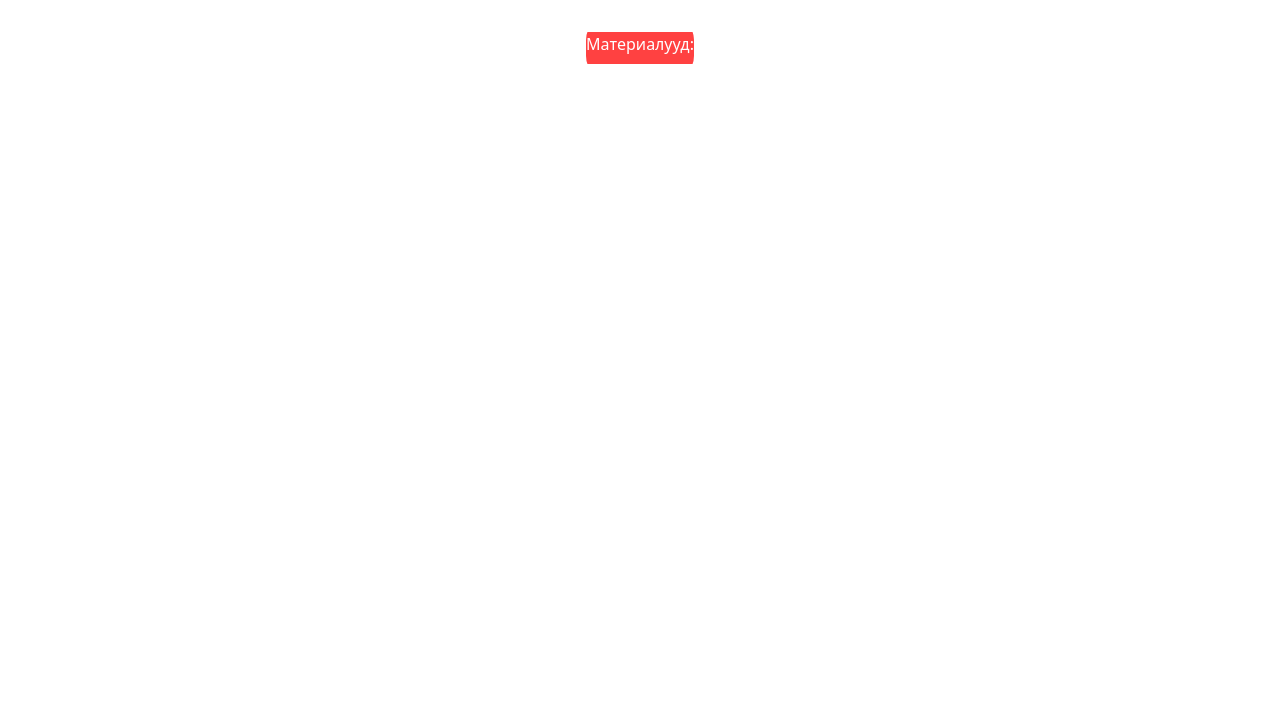
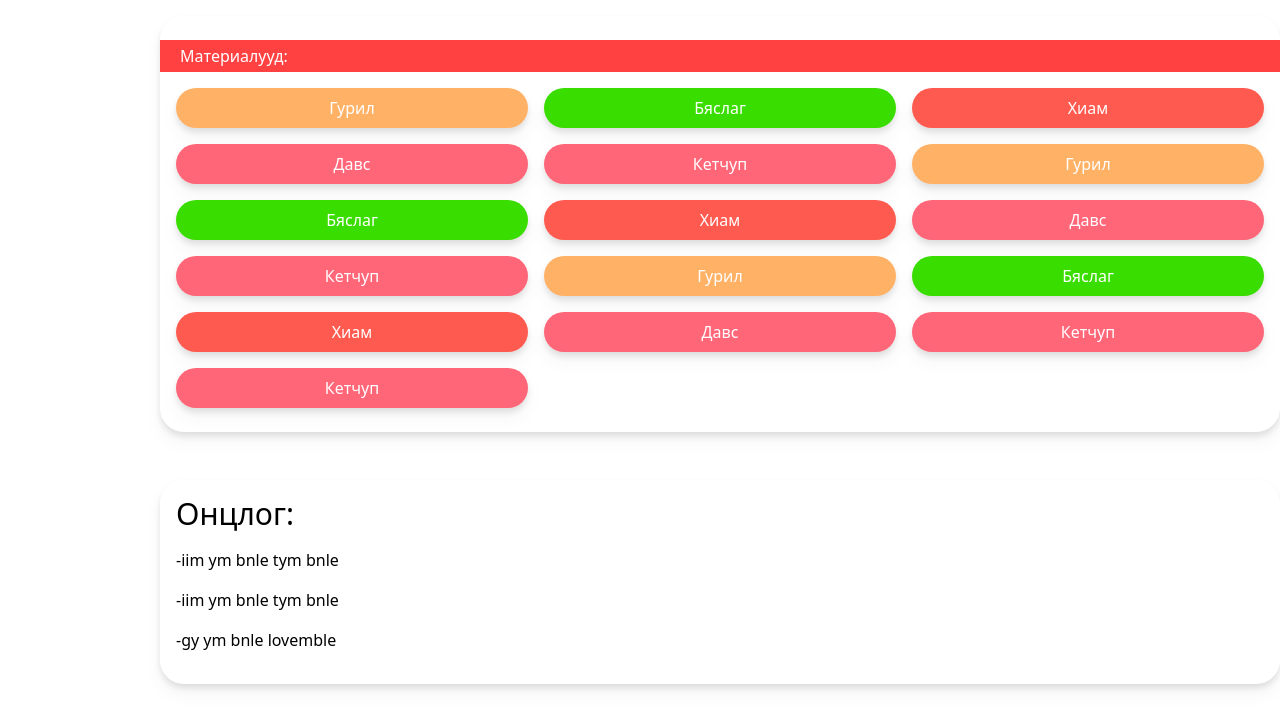
Before and after one commit to jusstuguldur/yammi-frontend, a Next.js app: page /components/food_detail/materials in a window 1280 px wide. Shown: the top 728 px of the page. Built offline with nearby package versions, Linux system fonts and the light colour scheme.

Commit message:
details 2nd

```diff
--- a/src/pages/components/food_detail/materials.js
+++ b/src/pages/components/food_detail/materials.js
@@ -1,9 +1,57 @@
+const materials = [
+  { name: "Гурил", color: "#FFB266" },
+  { name: "Бяслаг", color: "#39dd00" },
+  { name: "Хиам", color: "#FF5A50" },
+  { name: "Давс", color: "#FF6678" },
+  { name: "Кетчуп", color: "#FF6678" },
+  { name: "Гурил", color: "#FFB266" },
+  { name: "Бяслаг", color: "#39dd00" },
+  { name: "Хиам", color: "#FF5A50" },
+  { name: "Давс", color: "#FF6678" },
+  { name: "Кетчуп", color: "#FF6678" },
+  { name: "Гурил", color: "#FFB266" },
+  { name: "Бяслаг", color: "#39dd00" },
+  { name: "Хиам", color: "#FF5A50" },
+  { name: "Давс", color: "#FF6678" },
+  { name: "Кетчуп", color: "#FF6678" },
+  { name: "Кетчуп", color: "#FF6678" },
+];
+
+const benefits = [
+  {
+    desc: "iim ym bnle tym bnle",
+  },
+  {
+    desc: "iim ym bnle tym bnle",
+  },
+  {
+    desc: "gy ym bnle lovemble",
+  },
+];
+
 export default function Materials() {
   return (
-    <div className="w-full py-4 z-50 flex justify-center">
-      <div className="bg-white py-4 rounded-3xl overflow-hidden">
-        <div className="h-8 w-full text-white bg-primary">Материалууд: </div>
-        <div className="w-full px-4"></div>
+    <div className="w-full py-4 justify-center">
+      <div className="bg-white py-6 rounded-3xl overflow-hidden drop-shadow-lg ml-40">
+        <div className="h-8 w-full text-white bg-primary px-5 flex items-center">
+          Материалууд:
+        </div>
+        <div className="w-full px-4 grid grid-cols-3 gap-4 mt-4">
+          {materials.map((row, i) => (
+            <div
+              className="w-full py-2 text-white rounded-3xl flex justify-center px-4  drop-shadow-lg"
+              style={{ backgroundColor: row.color }}
+            >
+              {row.name}
+            </div>
+          ))}
+        </div>
+      </div>
+      <div className="p-4 bg-white drop-shadow-lg ml-40 mt-12 rounded-3xl">
+        <div className="text-3xl mb-4">Онцлог:</div>
+        {benefits.map((ben, i) => (
+          <div className="mb-4">-{ben.desc}</div>
+        ))}
       </div>
     </div>
   );
--- a/src/pages/components/food_detail/steps.js
+++ b/src/pages/components/food_detail/steps.js
@@ -23,7 +23,7 @@ const details = [
       { name: "Кетчуп", color: "#FF6678" },
     ],
     image:
-      "https://www.seriouseats.com/thmb/WzQz05gt5witRGeOYKTcTqfe1gs=/1500x0/filters:no_upscale():max_bytes(150000):strip_icc()/butter-basted-pan-seared-steaks-recipe-hero-06-03b1131c58524be2bd6c9851a2fbdbc3.jpg",
+      "https://natashaskitchen.com/wp-content/uploads/2020/03/Pan-Seared-Steak-4.jpg",
     rating: "3",
     status: "medium rare",
     steps: [
@@ -63,11 +63,11 @@ export default function Steps() {
       {/* tutorial*/}
       <div className="w-[23%] flex justify-center py-4 fixed h-screen">
         <div className="absolute w-8 h-[30%] bg-primary -mt-8"></div>
-        <div className="w-[85%] bg-white px-8 py-10 rounded-[40px] z-10 flex drop-shadow-lg h-fit overflow-y-auto max-h-[80vh]">
+        <div className="w-[85%] bg-white px-8 py-10 rounded-[40px] z-10 flex drop-shadow-lg h-fit overflow-y-auto max-h-[80vh] mt-8">
           <div className="h-full w-2 bg-gradient-to-b from-transparent via-primary to-transparent ml-2  absolute top-1/2 -translate-y-1/2"></div>
           <div>
             {row.steps.map((alh, j) => (
-              <div className="flex mb-2 items-center">
+              <div className="flex mb-4 items-center">
                 <div
                   className={
                     j >= 9
@@ -91,7 +91,7 @@ export default function Steps() {
           </div>
           <div className="font-pacifico text-4xl ml-28">{row.name}</div>
           <div className="mx-8 mt-4">{row.status}</div>
-          <Star value={row.rating} className="mt-4"></Star>
+          <Star value={row.rating} className="mt-4 mx-8"></Star>
           <svg
             xmlns="http://www.w3.org/2000/svg"
             fill="none"
@@ -112,10 +112,10 @@ export default function Steps() {
       {/*food profile */}
 
       <div className="ml-[23%] flex justify-center px-12 ">
-        {/*<div className="absolute grid grid-cols-2 gap-[33vw] -mt-8 z-0">
+        <div className="absolute grid grid-cols-2 gap-[33vw] -mt-8 z-0">
           <div className="w-8 h-[80vh] bg-primary"></div>
           <div className="w-8 h-[80vh] bg-primary"></div>
-                </div>*/}
+        </div>
         <div className="w-[35%] rounded-t-full rounded-b-full overflow-hidden border-2 border-white drop-shadow-lg h-[60vh]">
           <img
             src={row.image}
```
